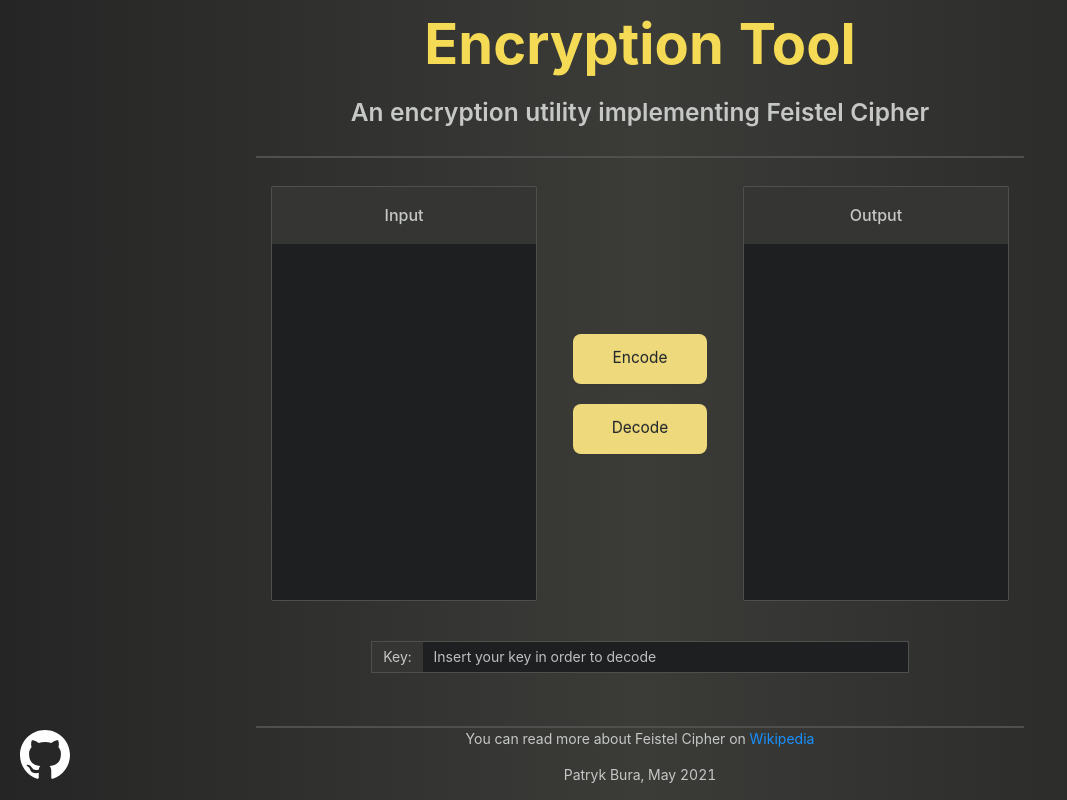
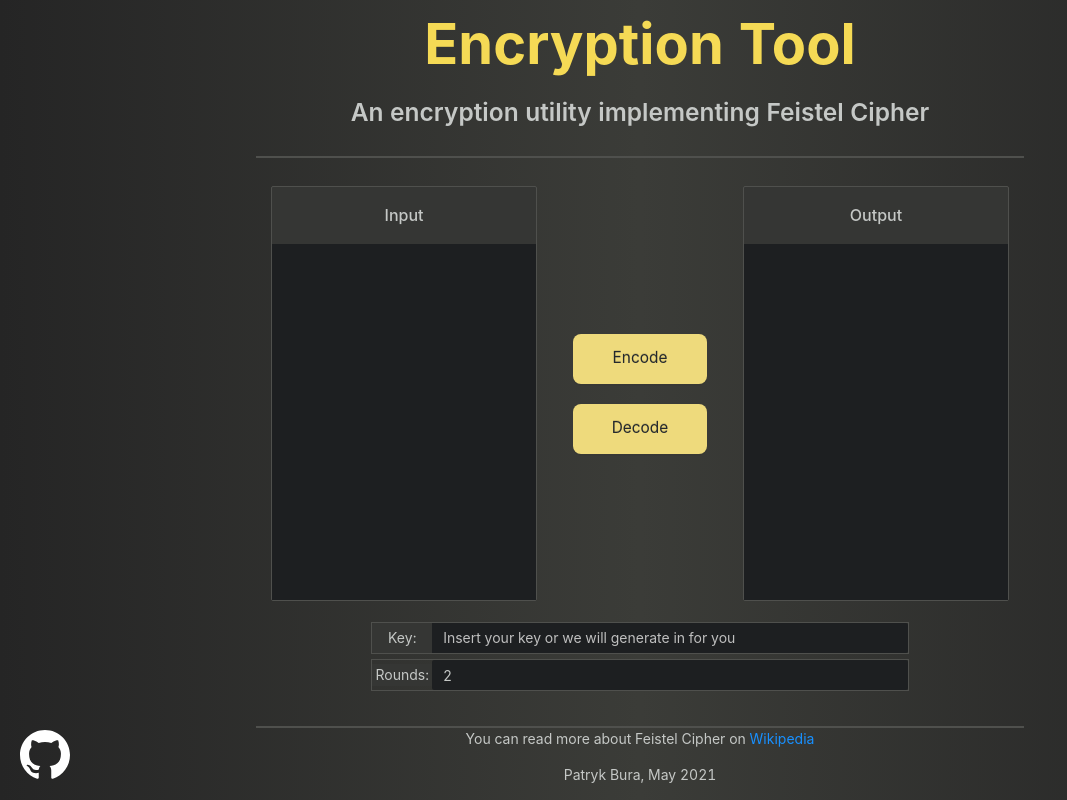
Before and after one commit to Uvacoder/Cipher, a React (Create React App) app in the folder cipher/: page / in a window 1280 px wide. Shown: the whole page, without its empty margins (0-1067 px from the left). Built offline with nearby package versions, Linux system fonts and the light colour scheme.

Commit message:
destructuring cipher

```diff
--- a/cipher/package.json
+++ b/cipher/package.json
@@ -7,6 +7,7 @@
     "@testing-library/react": "^11.1.0",
     "@testing-library/user-event": "^12.1.10",
     "antd": "^4.15.6",
+    "js-base64": "^3.6.0",
     "react": "^17.0.2",
     "react-dom": "^17.0.2",
     "react-scripts": "4.0.3",
--- a/cipher/src/components/Cipher/Cipher.js
+++ b/cipher/src/components/Cipher/Cipher.js
@@ -2,6 +2,7 @@ import { split } from '../../Utils/StringActions'
 import { generateKey, checkLenghtAndFix } from '../../Utils/KeyGenerator'
 import { xor } from "../../Utils/XOR"
 import { textToBinary, binaryToText } from "../../Utils/Converters"
+import { encode, decode } from 'js-base64';
 
 export default class Cipher {
   constructor(key, rounds) {
@@ -22,7 +23,7 @@ export default class Cipher {
     return [newLeft, newRight]
   }
 
-  divideEvenly(binaryText) {
+  divideEvenly(binaryText, rounds) {
     const half = binaryText.length / 2;
 
     return [binaryText.substr(0, half), binaryText.substr(half)];
@@ -34,10 +35,11 @@ export default class Cipher {
     return binaryToText(binaryResult)
   }
 
-
+  calculateKeyLength(textLenght, rounds) {
+    return (textLenght / 2) * rounds
+  }
 
   encrypt(text) {
-
     const key = generateKey(text.length)
     const binaryData = textToBinary(text)
     const binaryKey = textToBinary(key)
@@ -51,18 +53,15 @@ export default class Cipher {
       [left, right] = this.makeRound(left, right, keyParts[i]);
     }
 
+    const cipher = this.sumAndConvertToText(left, right)
+    const base64Cipher = encode(cipher)
 
-    const cipher = this.sumAndConvertToText(left, right)
-    // const base64Cipher = btoa(cipher)
-
-    return cipher
+    return base64Cipher
   }
 
   decrypt(base64Cipher) {
-
-    // const cipher = atob(base64Cipher)
-    // const cipher = atob(base64Cipher)
-    const binaryCipher = textToBinary(base64Cipher)
+    const cipher = decode(base64Cipher)
+    const binaryCipher = textToBinary(cipher)
     const binaryKey = textToBinary(this.key)
     const keyParts = this.divideEvenly(binaryKey)
     let [left, right] = this.divideEvenly(binaryCipher)
--- a/cipher/src/components/Main/Main.js
+++ b/cipher/src/components/Main/Main.js
@@ -1,25 +1,26 @@
 import React, { useState } from 'react';
 import './Main.scss';
-import { Input, Button, Card } from 'antd';
+import { Input, Button, Card, InputNumber } from 'antd';
 import Cipher from '../Cipher/Cipher'
-
-const { TextArea } = Input;
+import TextArea from '../TextArea/TextArea'
+// const { TextArea } = Input;
 
 function Main() {
 
   const [inputText, setInputText] = useState("");
   const [outputText, setOutputText] = useState("");
   const [key, setKey] = useState("");
+  const [rounds, setRounds] = useState(null);
 
   const encipher = (inputValue) => {
-    const cipher = new Cipher(key)
+    const cipher = new Cipher(key, rounds)
     const encryptedValue = cipher.encrypt(inputValue);
     setKey(cipher.getKey())
     setOutputText(encryptedValue)
   }
 
   const decipher = (inputValue) => {
-    const cipher = new Cipher(key)
+    const cipher = new Cipher(key, rounds)
     const decipherValue = cipher.decrypt(inputValue)
     setOutputText(decipherValue)
   }
@@ -32,9 +33,8 @@ function Main() {
     <main className="main">
       <Card title="Input" className="main__input">
         <TextArea
-          bordered={false}
-          autoSize={false}
-          onChange={e => setInputText(e.target.value)}
+          value={inputText}
+          onChange={value => setInputText(value)}
         />
       </Card>
       <div className="main__buttons">
@@ -55,22 +55,32 @@ function Main() {
       </div>
       <Card title="Output" className="main__output">
         <TextArea
-          bordered={false}
-          autoSize={false}
-          readOnly={true}
+          readOnly={ true }
           value={ outputText }
         />
       </Card>
-      <div className="main__key">
+      <div className="main__properties">
+        <div className="main__properties--key">
           <Input
             addonBefore="Key:"
-          placeholder="Insert your key in order to decode"
+            placeholder="Insert your key or we will generate in for you"
             value={ key || ''}
             onChange={e => {
               setKey(e.target.value)
             }}
           />
         </div>
+        <div className="main__properties--rounds">
+          <div className="main__properties--rounds-addon">Rounds:</div>
+          <InputNumber
+            min={2}
+            max={100}
+            defaultValue={2}
+            value={ rounds }
+            onChange={e => {setRounds(e)}}
+          />
+        </div>
+      </div>
     </main>
   );
 }
--- a/cipher/src/components/Main/Main.scss
+++ b/cipher/src/components/Main/Main.scss
@@ -60,18 +60,22 @@ $border-props: 1px solid #4f504d;
     }
   }
 
-  .main__key {
+  .main__properties {
     grid-column-start: 1;
     grid-column-end: 4;
     align-self: center;
     width: 70%;
     justify-self: center;
+
+    .main__properties--key{
       border: $border-props;
+      margin-bottom: 5px;
 
       .ant-input-group-addon{
         background-color: $background-color-header;
         border: none;
         color: $font-color;
+        width: 60px;
       }
 
       .ant-input{
@@ -80,4 +84,34 @@ $border-props: 1px solid #4f504d;
         color: $font-color;
       }
     }
+
+    .main__properties--rounds {
+      display:flex;
+      border: $border-props;
+
+      .main__properties--rounds-addon {
+        background-color: $background-color-header;
+        min-width: 60px;
+        justify-self: center;
+        align-self: center;
+        color: $font-color;
       }
+
+      .ant-input-number {
+        background-color: $background-color-input;
+        border: none;
+        width: 100%;
+        color: $font-color;
+      }
+
+      .ant-input-number-handler-wrap{
+        background-color: $background-color-header;
+        border: $border-props;
+      }
+
+      .ant-input-number-handler-down{
+        border-top: $border-props;
+      }
+    }
+  }
+}
--- /dev/null
+++ b/cipher/src/components/TextArea/TextArea.js
@@ -0,0 +1,35 @@
+import React, { useState } from 'react';
+import { Input } from 'antd';
+
+const { TextArea: AntdTextArea } = Input;
+
+const TextArea = (props) => {
+
+  const {
+    bordered,
+    autoSize,
+    readOnly,
+    onChange,
+    value
+  } = props
+
+  return (
+    <AntdTextArea
+      bordered={ bordered }
+      autoSize={ autoSize }
+      readOnly={ readOnly }
+      value={ value }
+      onChange={e => onChange(e.target.value)}
+    />
+  )
+}
+
+TextArea.defaultProps = {
+  onChange: () => {},
+  value: null,
+  bordered: false,
+  autoSize: false,
+  readOnly: false
+}
+
+export default TextArea;
```
Also changed, not shown: cipher/src/components/Login/Login.js (added), cipher/src/components/Login/Login.scss (added), 1 other file (tests, documents, lock files or other folders). Lines whose indentation alone changed are shown as unchanged.
